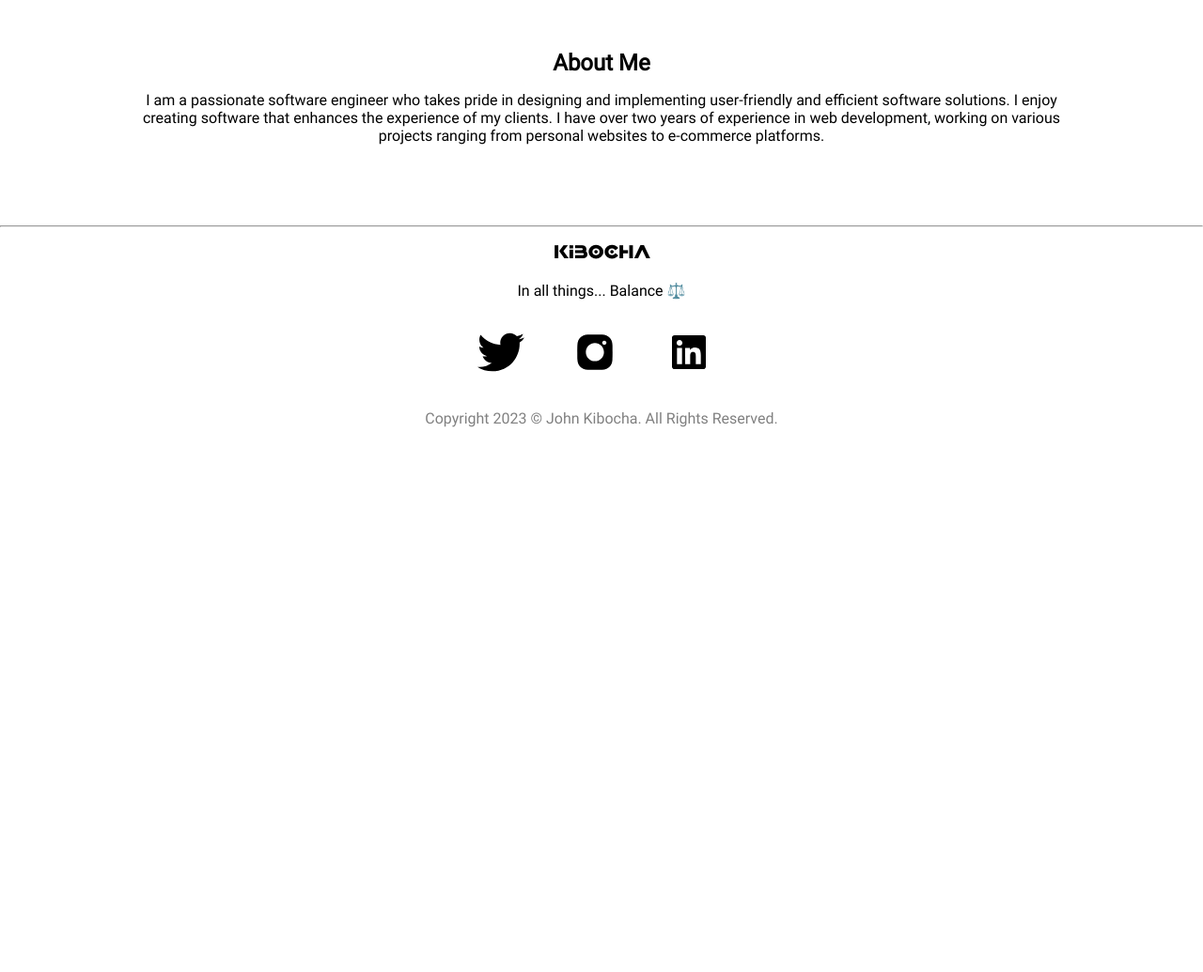
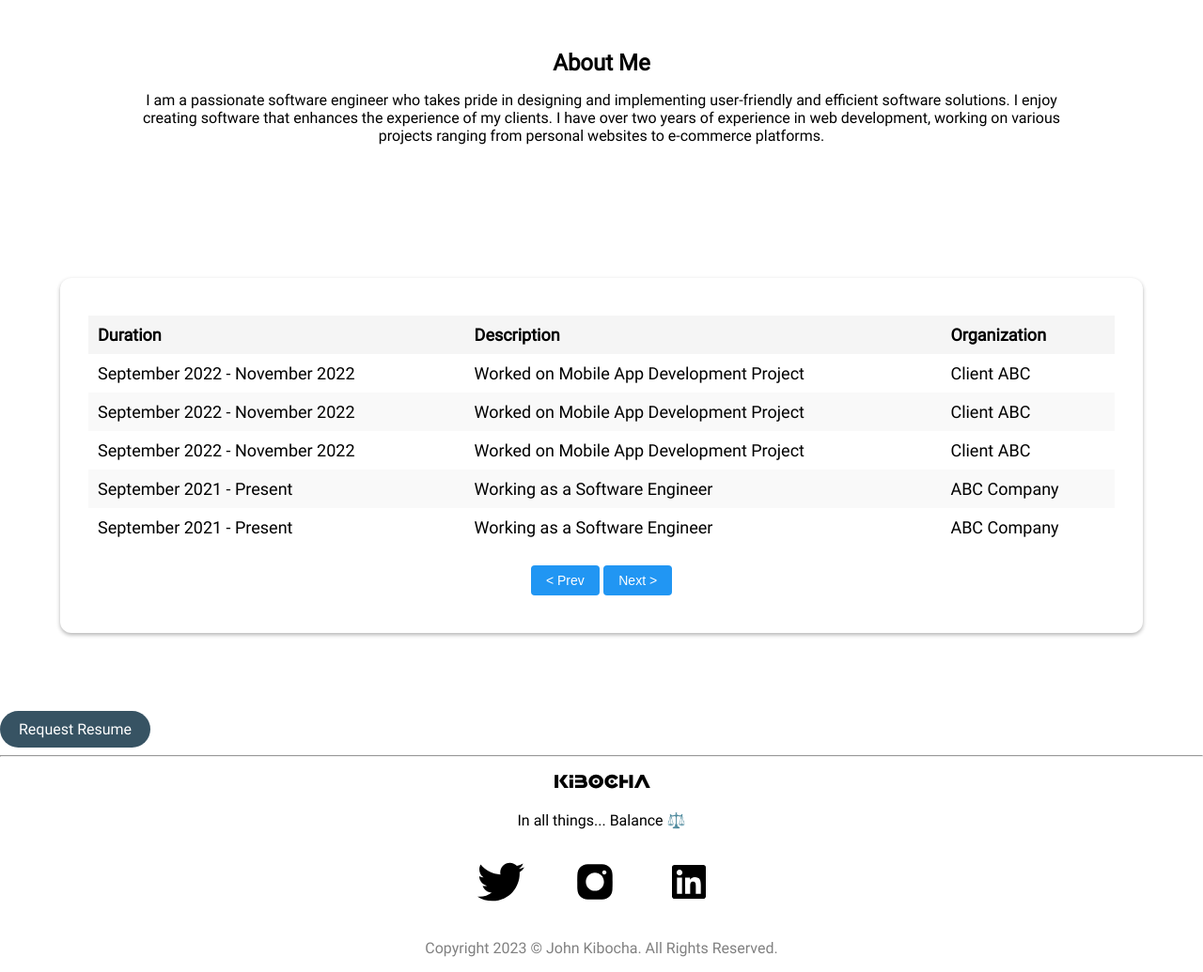
Before and after one commit to JohnKibocha/portfolio_kibocha, a Django app: page /profile in a window 1280 px wide. Shown: the part 920-1955 px from the top of the page at 94% size. Before the commit the page ends 1375 px from the top, so only its background shows below. Run offline with Django 4.2, Linux system fonts and the light colour scheme; data comes from the database, SQL or seed files in the repository; parts of the project's set-up code (start-up, migrations or seed data) failed here and were passed over.

Commit message:
Add milestones, a profile card & Skills in Profile page

```diff
--- a/static/js/main.js
+++ b/static/js/main.js
@@ -249,41 +249,54 @@ document.addEventListener("DOMContentLoaded", function () {
 // Comments & Reviews END
 
 // Milestones Table START
-// app.js
+const table = document.getElementById('milestones-table');
+const prevBtn = document.getElementById('prev-btn');
+const nextBtn = document.getElementById('next-btn');
+const rowsPerPage = 6;
+let currentPage = 1;
 
-document.addEventListener("DOMContentLoaded", function() {
-    const table = new mdc.dataTable.MDCDataTable(document.querySelector(".mdc-data-table"));
+function showPage(pageNumber) {
+    const rows = table.getElementsByTagName('tbody')[0].getElementsByTagName('tr');
+    const startIndex = (pageNumber - 1) * rowsPerPage;
+    const endIndex = startIndex + rowsPerPage;
 
-    const paginationContainer = document.querySelector(".pagination");
-    const previousButton = document.getElementById("previous-page");
-    const nextButton = document.getElementById("next-page");
+    for (let i = 0; i < rows.length; i++) {
+        if (i >= startIndex && i < endIndex) {
+            rows[i].style.display = '';
+        } else {
+            rows[i].style.display = 'none';
+        }
+    }
+}
 
-    const pageSize = 5;
-    let currentPage = 0;
-    const totalRows = table.rowCount;
+function updatePaginationButtons() {
+    const rows = table.getElementsByTagName('tbody')[0].getElementsByTagName('tr');
+    const totalPages = Math.ceil(rows.length / rowsPerPage);
 
-    const updatePaginationButtons = () => {
-        previousButton.disabled = currentPage === 0;
-        nextButton.disabled = currentPage >= Math.ceil(totalRows / pageSize) - 1;
-    };
+    prevBtn.disabled = currentPage === 1;
+    nextBtn.disabled = currentPage === totalPages || totalPages === 0;
+}
 
-    previousButton.addEventListener("click", () => {
-        if (currentPage > 0) {
+prevBtn.addEventListener('click', () => {
+    if (currentPage > 1) {
         currentPage--;
-            table.firstVisibleIndex = currentPage * pageSize;
+        showPage(currentPage);
+        updatePaginationButtons();
     }
-        updatePaginationButtons();
 });
 
-    nextButton.addEventListener("click", () => {
-        if (currentPage < Math.ceil(totalRows / pageSize) - 1) {
+nextBtn.addEventListener('click', () => {
+    const rows = table.getElementsByTagName('tbody')[0].getElementsByTagName('tr');
+    const totalPages = Math.ceil(rows.length / rowsPerPage);
+
+    if (currentPage < totalPages) {
         currentPage++;
-            table.firstVisibleIndex = currentPage * pageSize;
+        showPage(currentPage);
+        updatePaginationButtons();
     }
-        updatePaginationButtons();
 });
 
+showPage(currentPage);
 updatePaginationButtons();
-});
 
 // Milestones Table END
--- a/static/styles/style.css
+++ b/static/styles/style.css
@@ -205,6 +205,8 @@ h1 {
     text-decoration: none;
     border-radius: 40px;
     transition: background-color 0.3s ease;
+    text-align: center;
+    justify-content: center;
 }
 
 .button:hover {
@@ -549,6 +551,65 @@ form button {
 
 /*Profile Card END*/
 
+/*Milestones START*/
+.milestones-card {
+    margin: 5%;
+    display: flex;
+    flex-direction: column;
+    align-items: center;
+    padding: 40px 30px;
+    border-radius: 12px;
+    background-color: #FFF;
+    box-shadow: 0 2px 4px rgba(0, 0, 0, 0.3);
+    font-family: 'Roboto Regular', sans-serif;
+    font-size: large;
+}
+
+
+table {
+    width: 100%;
+    border-collapse: collapse;
+}
+
+th, td {
+    padding: 10px;
+    text-align: left;
+}
+
+thead th {
+    background-color: #f5f5f5;
+}
+
+tbody tr:nth-child(even) {
+    background-color: #f9f9f9;
+}
+
+#milestones-pagination {
+    margin-top: 20px;
+    text-align: center;
+}
+
+#milestones-pagination button {
+    padding: 8px 16px;
+    font-size: 14px;
+    background-color: #2196f3;
+    color: #fff;
+    border: none;
+    border-radius: 4px;
+    cursor: pointer;
+}
+
+#milestones-pagination button:hover {
+    background-color: #0c7cd5;
+}
+
+#milestones-pagination button:enabled {
+    background-color: #9e9e9e;
+    cursor: pointer;
+}
+
+/*Milestones END*/
+
 
 /*footer START*/
 #footer-logo {
--- a/templates/profile.html
+++ b/templates/profile.html
@@ -46,10 +46,12 @@
     </article>
     <br><br>
     <article aria-labelledby="about-me">
+
         <div class="container" id="about-me">
             <h1 class="heading" style="font-size: 24px">About Me</h1>
             <p class="paragraph">I am a passionate software engineer who takes pride in designing and implementing
-                user-friendly and efficient software solutions. I enjoy creating software that enhances the experience
+                user-friendly and efficient software solutions. I enjoy creating software that enhances the
+                experience
                 of my clients. I have over two years of experience in web development, working on various projects
                 ranging from personal websites to e-commerce platforms.
             </p>
@@ -57,8 +59,36 @@
         </div>
     </article>
     <br><br>
-    <article aria-label="milestones">
+    <article aria-labelledby="milestones-card">
+        <div class="milestones-card">
 
+            <table id="milestones-table">
+                <thead>
+                <tr>
+                    <th>Duration</th>
+                    <th>Description</th>
+                    <th>Organization</th>
+                </tr>
+                </thead>
+                <tbody>
+                {% for milestone in milestones %}
+                    <tr>
+                        <td>{{ milestone.date_range }}</td>
+                        <td>{{ milestone.description }}</td>
+                        <td>{{ milestone.organization }}</td>
+                    </tr>
+                {% endfor %}
+                </tbody>
+            </table>
+            <div id="milestones-pagination">
+                <button id="prev-btn">&lt; Prev</button>
+                <button id="next-btn">Next &gt;</button>
+            </div>
+
+        </div>
+        <br>
+        <a href="{% url 'contact-me' %}" class="button" style="align-items: center; justify-content: center">Request
+            Resume</a>
     </article>
 </main>
 
```
Also changed, not shown: media/project_status_icons/chat_D9HasPb.png (added), media/review_images/african-american-man-wearing-white-t-shirt.jpg (added), media/review_images/people-lifestyle.jpg (added), portfolio_kibocha_app/migrations/0007_alter_project_name.py (added), portfolio_kibocha_app/migrations/0010_milestone_delete_person.py (added), 1 other file. Lines whose indentation alone changed are shown as unchanged.
